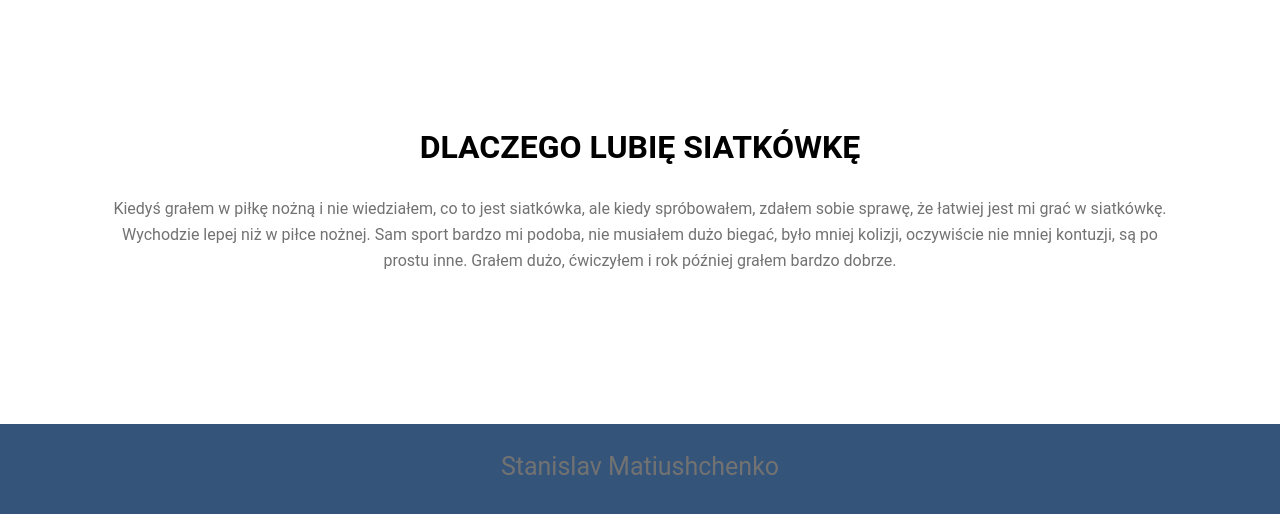
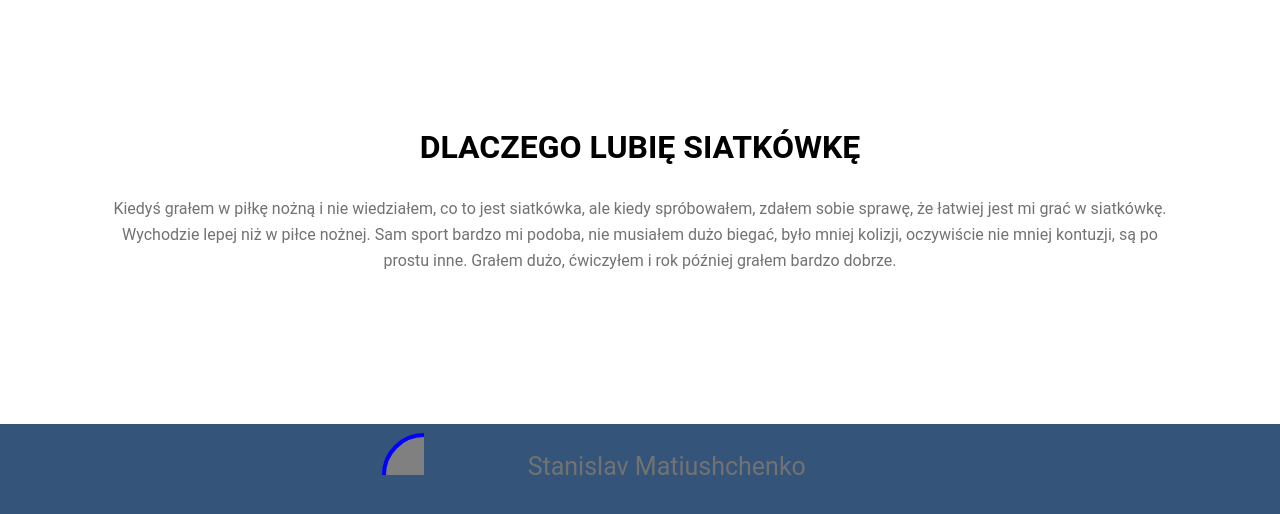
Before and after one commit to ProstoYosip/hih, a plain HTML site: page index.html in a window 1280 px wide. Shown: the part 648-1162 px from the top of the page. Drawn offline with Linux system fonts and the light colour scheme.

Commit message:
Update index.html

```diff
--- a/index.html
+++ b/index.html
@@ -58,6 +58,9 @@
 			</div>
 		</div>
 		<footer>
+			<svg width="50" height="50">
+  <circle cx="50" cy="50" r="40" stroke="blue" stroke-width="4" fill="grey" />
+</svg>
 			<p>Stanislav Matiushchenko</p>
 		</footer>
 	</div>
```
